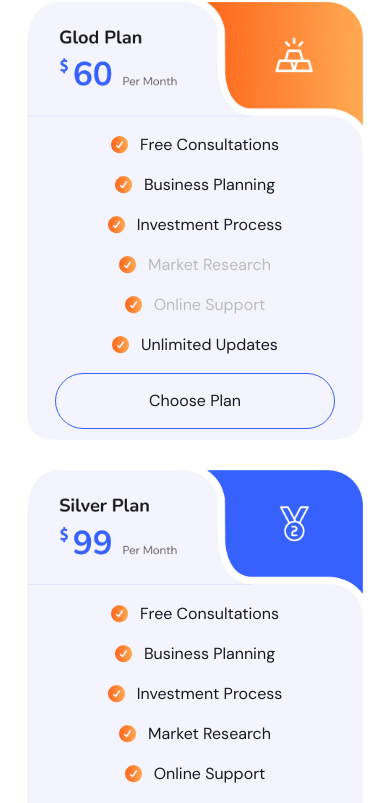
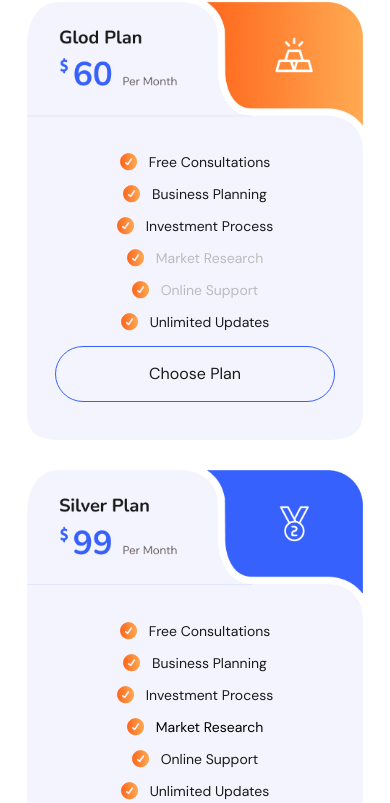
Before and after one commit to nadim0835/Cap-Project-1, a React (Vite) app: page / in a window 390 px wide. Shown: the part 5618-6421 px from the top of the page. Built offline with nearby package versions, Linux system fonts and the light colour scheme.

Commit message:
responsive issu solved

```diff
--- a/src/Components/OurPricing.jsx
+++ b/src/Components/OurPricing.jsx
@@ -76,41 +76,41 @@ const OurPricing = () => {
           </div>
           <div className=" relative">
             <Img src={plan2} />
-            <div className=" flex flex-col items-center absolute transform bottom-[4%]  md:bottom-[14%] lg:bottom-[10%] left-[50%] translate-x-[-50%] ">
+            <div className=" flex flex-col items-center absolute transform bottom-[10%] lg:bottom-[10%] left-[50%] translate-x-[-50%] ">
               <div className="flex items-center gap-3">
                 <Img src={vic} />
-                <h4 className=" font-dmSans lg:text-[18px] text-[#1A1A1A] lg:leading-[44px] leading-10  ">
+                <h4 className=" font-dmSans lg:text-[18px] text-[#1A1A1A] lg:leading-[44px] leading-8  text-[14px]   ">
                   Free Consultations
                 </h4>
               </div>
               <div className="flex items-center gap-3">
                 <Img src={vic} />
-                <h4 className=" font-dmSans lg:text-[18px] text-[#1A1A1A] lg:leading-[44px] leading-10  ">
+                <h4 className=" font-dmSans lg:text-[18px] text-[#1A1A1A] lg:leading-[44px] leading-8  text-[14px]   ">
                   Business Planning
                 </h4>
               </div>
               <div className="flex items-center gap-3">
                 <Img src={vic} />
-                <h4 className=" font-dmSans lg:text-[18px] text-[#1A1A1A] lg:leading-[44px] leading-10 ">
+                <h4 className=" font-dmSans lg:text-[18px] text-[#1A1A1A] lg:leading-[44px] leading-8  text-[14px] ">
                   Investment Process
                 </h4>
               </div>
               <div className="flex items-center gap-3">
                 <Img src={vic} />
-                <h4 className=" font-dmSans lg:text-[18px] text-[#BCBCBC] lg:leading-[44px] leading-10  ">
+                <h4 className=" font-dmSans lg:text-[18px] text-[#BCBCBC] lg:leading-[44px] leading-8  text-[14px]  ">
                   Market Research
                 </h4>
               </div>
 
               <div className="flex items-center gap-3">
                 <Img src={vic} />
-                <h4 className=" font-dmSans lg:text-[18px] text-[#BCBCBC] lg:leading-[44px] leading-10  ">
+                <h4 className=" font-dmSans lg:text-[18px] text-[#BCBCBC] lg:leading-[44px] leading-8  text-[14px]  ">
                   Online Support
                 </h4>
               </div>
               <div className="flex items-center gap-3">
                 <Img src={vic} />
-                <h4 className=" font-dmSans lg:text-[18px] text-[#1A1A1A] lg:leading-[44px] leading-10 ">
+                <h4 className=" font-dmSans lg:text-[18px] text-[#1A1A1A] lg:leading-[44px] leading-8  text-[14px] ">
                   Unlimited Updates
                 </h4>
               </div>
@@ -121,41 +121,41 @@ const OurPricing = () => {
           </div>
           <div className=" relative">
             <Img src={plan3} />
-            <div className=" flex flex-col items-center absolute transform bottom-[4%]  md:bottom-[14%] lg:bottom-[10%]  left-[50%] translate-x-[-50%] ">
+            <div className=" flex flex-col items-center absolute transform bottom-[10%] lg:bottom-[10%] left-[50%] translate-x-[-50%] ">
               <div className="flex items-center gap-3">
                 <Img src={vic} />
-                <h4 className=" font-dmSans lg:text-[18px] text-[#1A1A1A] lg:leading-[44px] leading-10  ">
+                <h4 className=" font-dmSans lg:text-[18px] text-[#1A1A1A] lg:leading-[44px] leading-8  text-[14px]   ">
                   Free Consultations
                 </h4>
               </div>
               <div className="flex items-center gap-3">
                 <Img src={vic} />
-                <h4 className=" font-dmSans lg:text-[18px] text-[#1A1A1A] lg:leading-[44px] leading-10  ">
+                <h4 className=" font-dmSans lg:text-[18px] text-[#1A1A1A] lg:leading-[44px] leading-8  text-[14px]   ">
                   Business Planning
                 </h4>
               </div>
               <div className="flex items-center gap-3">
                 <Img src={vic} />
-                <h4 className=" font-dmSans lg:text-[18px] text-[#1A1A1A] lg:leading-[44px] leading-10 ">
+                <h4 className=" font-dmSans lg:text-[18px] text-[#1A1A1A] lg:leading-[44px] leading-8  text-[14px] ">
                   Investment Process
                 </h4>
               </div>
               <div className="flex items-center gap-3">
                 <Img src={vic} />
-                <h4 className=" font-dmSans lg:text-[18px] text-[#1A1A1A] lg:leading-[44px] leading-10  ">
+                <h4 className=" font-dmSans lg:text-[18px] text-[#1A1A1A]lg:leading-[44px] leading-8  text-[14px]  ">
                   Market Research
                 </h4>
               </div>
 
               <div className="flex items-center gap-3">
                 <Img src={vic} />
-                <h4 className=" font-dmSans lg:text-[18px] text-[#1A1A1A] lg:leading-[44px] leading-10  ">
+                <h4 className=" font-dmSans lg:text-[18px] text-[#1A1A1A] lg:leading-[44px] leading-8  text-[14px]  ">
                   Online Support
                 </h4>
               </div>
               <div className="flex items-center gap-3">
                 <Img src={vic} />
-                <h4 className=" font-dmSans lg:text-[18px] text-[#1A1A1A] lg:leading-[44px] leading-10 ">
+                <h4 className=" font-dmSans lg:text-[18px] text-[#1A1A1A] lg:leading-[44px] leading-8  text-[14px] ">
                   Unlimited Updates
                 </h4>
               </div>
@@ -164,6 +164,7 @@ const OurPricing = () => {
               </button>
             </div>
           </div>
+
         </Flex>
       </Container>
 
```
